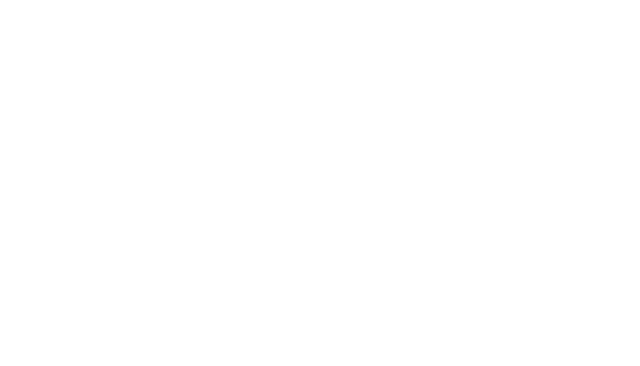
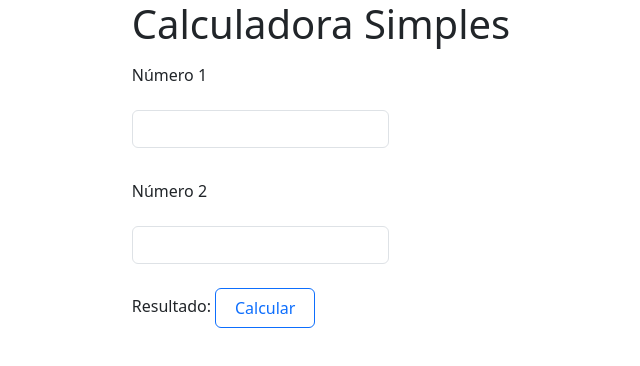
Before and after one commit to EduardoMachado19/Exercicios-Semana04-Modulo01, a plain HTML site: page index.html in a window 1280 px wide. Shown: the whole page, without its empty margins (319-959 px from the left). Drawn offline with nearby package versions, Linux system fonts and the light colour scheme.

Commit message:
atualizações na construção da calculadora

```diff
--- a/index.html
+++ b/index.html
@@ -1,11 +1,53 @@
-<!DOCTYPE html>
-<html lang="en">
+<html>
+
 <head>
-    <meta charset="UTF-8">
-    <meta name="viewport" content="width=device-width, initial-scale=1.0">
-    <title>Document</title>
+    <title>Calculadora Bootstrap - Exercício S03A04</title>
+
+    <link href="https://cdn.jsdelivr.net/npm/bootstrap@5.3.3/dist/css/bootstrap.min.css" rel="stylesheet"
+        integrity="sha384-QWTKZyjpPEjISv5WaRU9OFeRpok6YctnYmDr5pNlyT2bRjXh0JMhjY6hW+ALEwIH" crossorigin="anonymous">
+
+    <link rel="stylesheet" type="text/css" href="./styles.css">
+
 </head>
+
 <body>
+    <div class="container">
+        <h1>Calculadora Simples</h1>
 
+        <form onsubmit="calcularResultado(event)">
+
+            <div class="row g-3 align-items-center">
+                <div class="col-auto">
+                    <label for="inputNumero1" class="col-form-label">Número 1</label>
+                </div>
+                <div class="col-auto">
+                    <input type="number" id="inputNumero1" class="form-control">
+                </div>
+            </div>
+
+            <div class="row g-3 align-items-center mt-2 mb-4">
+                <div class="col-auto">
+                    <label for="inputNumero2" class="col-form-label">Número 2</label>
+                </div>
+                <div class="col-auto">
+                    <input type="number" id="inputNumero2" class="form-control">
+                </div>
+            </div>
+
+            <span id="txt-resultado">Resultado: </span>
+
+            <button type="submit" class="btn btn-outline-primary">Calcular</button>
+        </form>
+    </div>
+
+    <script src="https://cdn.jsdelivr.net/npm/@popperjs/core@2.11.8/dist/umd/popper.min.js"
+        integrity="sha384-I7E8VVD/ismYTF4hNIPjVp/Zjvgyol6VFvRkX/vR+Vc4jQkC+hVqc2pM8ODewa9r"
+        crossorigin="anonymous"></script>
+    <script src="https://cdn.jsdelivr.net/npm/bootstrap@5.3.3/dist/js/bootstrap.min.js"
+        integrity="sha384-0pUGZvbkm6XF6gxjEnlmuGrJXVbNuzT9qBBavbLwCsOGabYfZo0T0to5eqruptLy"
+        crossorigin="anonymous"></script>
+
+    <script src="main.js"></script>
 </body>
+
 </html>
--- /dev/null
+++ b/main.js
@@ -0,0 +1,24 @@
+// Exercicio 3
+console.log("main.js funcionando.")
+
+const inputNumero1 = document.getElementById('inputNumero1')
+const inputNumero2 = document.getElementById('inputNumero2')
+const txtResultado = document.getElementById('txt-resultado')
+
+// Exercicio 4
+function soma(numero1, numero2) {
+    const resultado = numero1 + numero2
+    return resultado
+}
+
+function calcularResultado(event) {
+    event.preventDefault() // bloqueia a ação do form
+    console.log('calcularResultado')
+    const num1 = parseInt(inputNumero1.value)
+    const num2 = parseInt(inputNumero2.value)
+
+    const resultado = soma(num1, num2)
+    txtResultado.innerText = `Resultado: ${resultado}`
+
+    // alert(resultado)
+}
--- /dev/null
+++ b/styles.css
@@ -0,0 +1,20 @@
+.container {
+    display: block;
+    margin: 0 auto;
+    width: fit-content;
+}
+
+form * {
+    max-width: 300px;
+}
+
+fieldset {
+    border: none;
+}
+
+button {
+    border: none;
+    height: 40px;
+    width: 100px;
+    border-radius: 4px;
+}
```
